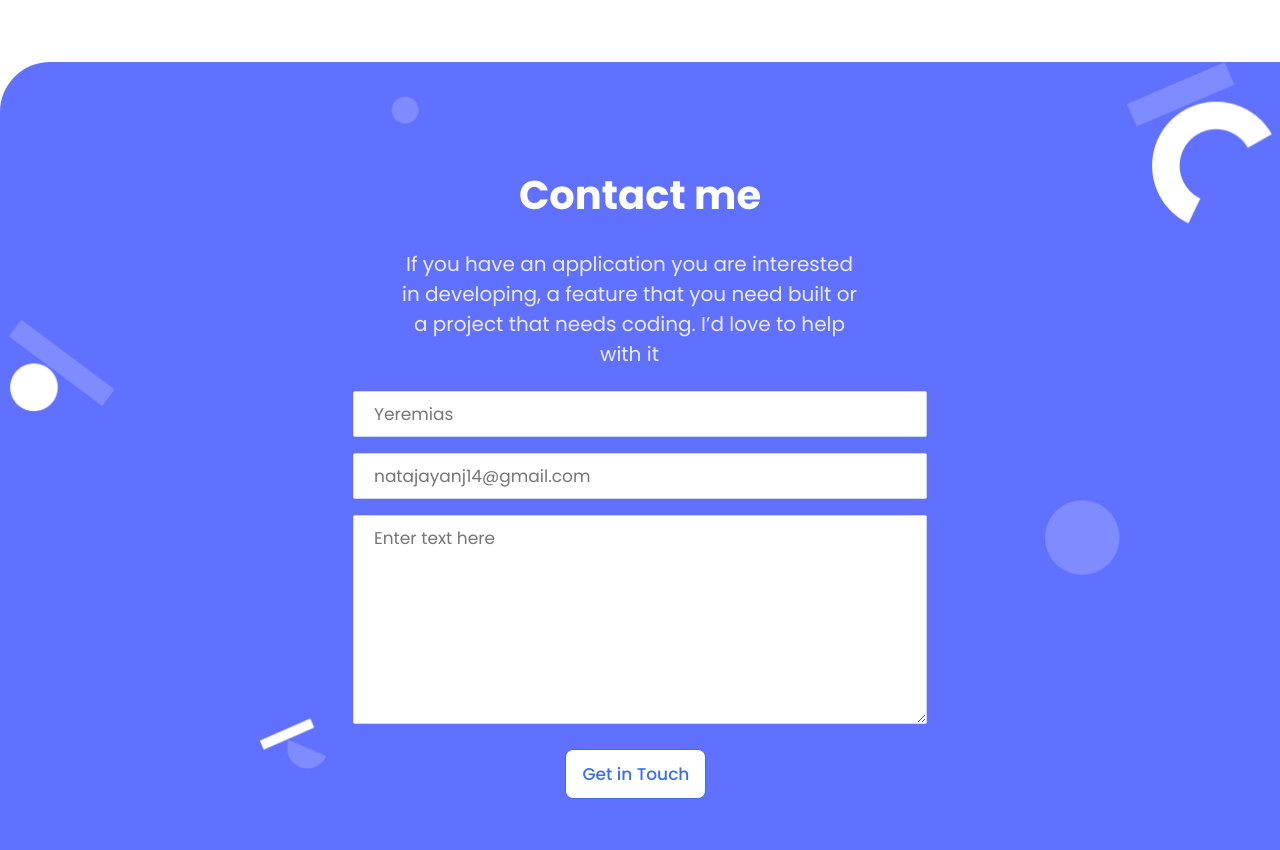
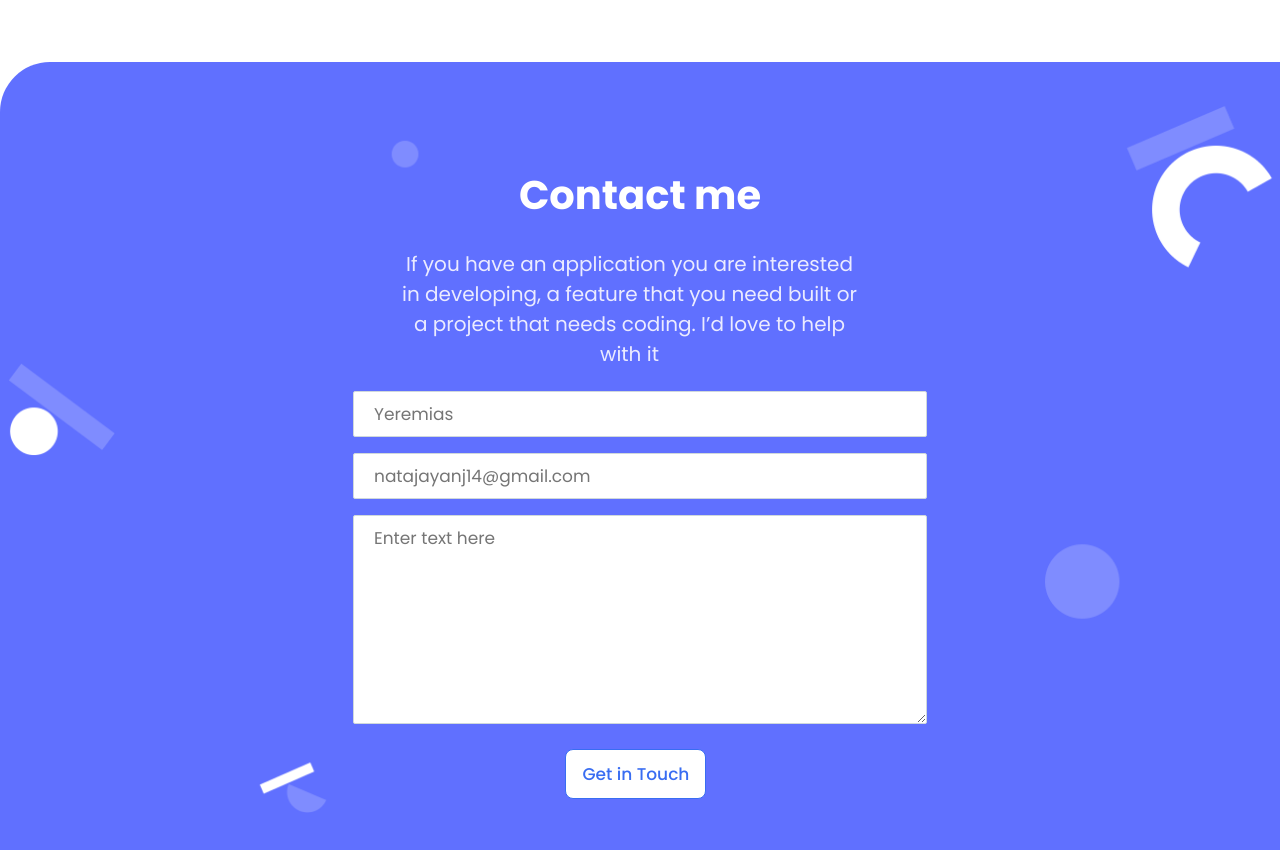
Before and after one commit to wolterbwambale/mobile-portfolio, a website: page index.html in a window 1280 px wide. Shown: the part 3718-4568 px from the top of the page. Drawn offline with Linux system fonts and the light colour scheme.

Commit message:
updated css file

```diff
--- a/styles.css
+++ b/styles.css
@@ -610,6 +610,13 @@
     font-size: 40px;
     padding: 10px;
   }
+  .contact-us{
+  background-image: url(/img/contact-bg.png);
+  background-repeat: no-repeat;
+  background-size: contain;
+  background-position: right
+
+  }
 
   .second-card h2 {
     font-size: 40px;
```
